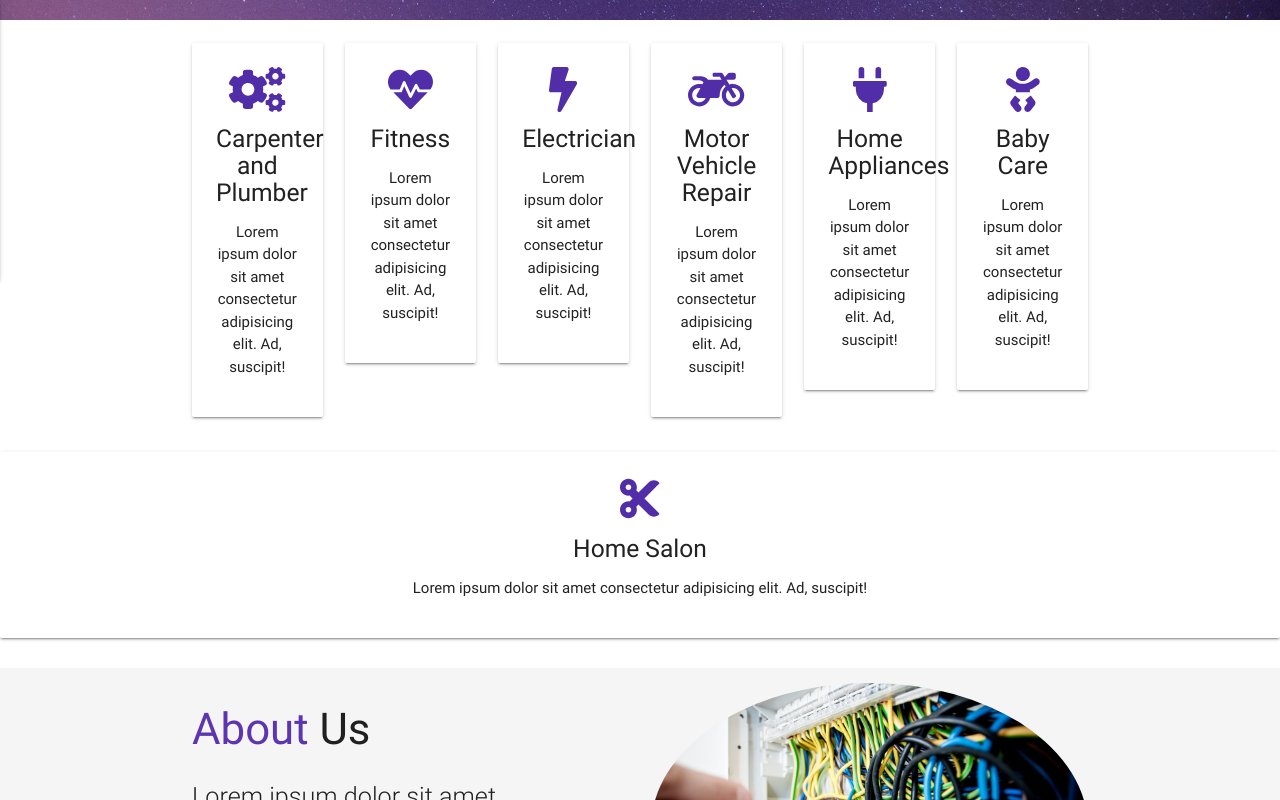
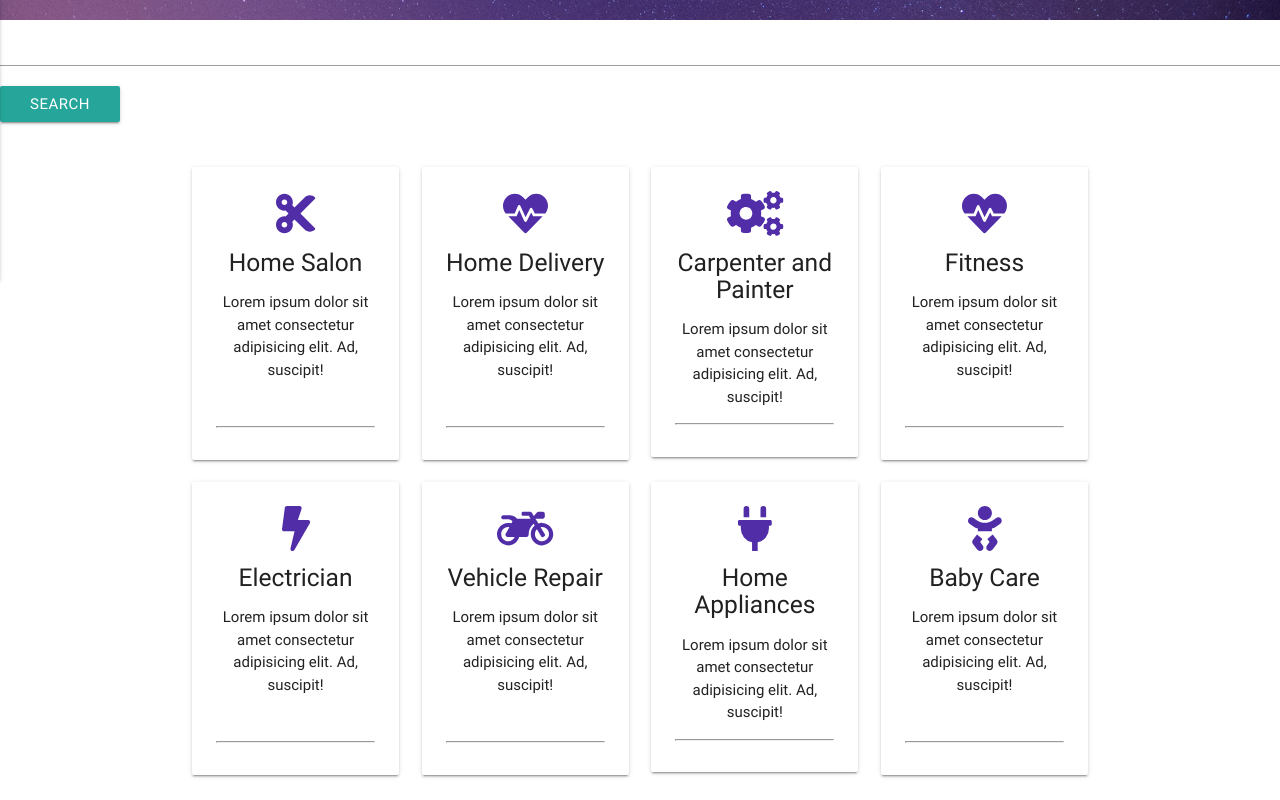
Before and after one commit to alizaidi67/alizaidi67.github.io, a plain HTML site: page index.html in a window 1280 px wide. Shown: the part 580-1380 px from the top of the page. Drawn offline with nearby package versions, Linux system fonts and the light colour scheme.

Commit message:
Update index.html

```diff
--- a/index.html
+++ b/index.html
@@ -32,10 +32,10 @@
               <a href="solutions.html">Solutions</a>
             </li>
             <li>
-              <a href="signup.html">Sign Up</a>
+              <a href="signup.html">Wanna Join ?</a>
             </li>
             <li>
-              <a href="#login-modal" class="btn purple modal-trigger">Login</a>
+              <a href="#login-modal" >Login</a>
             </li>
             <li>
               <a href="https://facebook.com">
@@ -74,7 +74,7 @@
               <div class="divider"></div>
             </li>
             <li>
-              <a href="#login-modal" class="btn purple modal-trigger">Login</a>
+              <a href="#login-modal" >Login</a>
             </li>
           </ul>
         </div>
@@ -95,62 +95,80 @@
       </div>
     </div>
   </header>
-
+    <div class = "buffer col 12"></div>
+      <header>
+        <div class = "container2">
+          <section class = "text-center col-12">
+          <input type="text" id="company">
+          <label for="search-bar"></label>
+          <a href =""><button type="button" class="btn btn-warning">Search</button></a>
+        </section>
+        </div><br>
+      </header>
+      <div class = "buffer2 col 12"></div>
   <!-- Section: Icon Boxes -->
   <section class="section section-icons center">
     <div class="container">
       <div class="row">
-        <div class="col s12 m2">
+        <div class="col m3">
+          <div class="card-panel">
+            <i class="fas fa-cut fa-3x deep-purple-text text-darken-2"></i>
+            <h5 class="grey-text text-darken-4">Home Salon</h5>
+            <p>Lorem ipsum dolor sit amet consectetur adipisicing elit. Ad, suscipit!</p><br><hr>
+          </div>
+         </div>
+         <div class="col m3">
+          <div class="card-panel">
+            <i class="fa fa-heartbeat fa-3x deep-purple-text text-darken-2"></i>
+            <h5 class="grey-text text-darken-4">Home Delivery</h5>
+            <p>Lorem ipsum dolor sit amet consectetur adipisicing elit. Ad, suscipit!</p><br><hr>
+          </div>
+        </div>
+        <div class="col m3">
           <div class="card-panel">
             <i class="fa fa-cogs fa-3x deep-purple-text text-darken-2"></i>
-            <h5 class="grey-text text-darken-4">Carpenter and Plumber</h5>
-            <p>Lorem ipsum dolor sit amet consectetur adipisicing elit. Ad, suscipit!</p>
+            <h5 class="grey-text text-darken-4">Carpenter and Painter</h5>
+            <p>Lorem ipsum dolor sit amet consectetur adipisicing elit. Ad, suscipit!</p><hr>
           </div>
         </div>
-        <div class="col s12 m2">
+        <div class="col m3">
           <div class="card-panel">
             <i class="fa fa-heartbeat fa-3x deep-purple-text text-darken-2"></i>
             <h5 class="grey-text text-darken-4">Fitness</h5>
-            <p>Lorem ipsum dolor sit amet consectetur adipisicing elit. Ad, suscipit!</p>
+            <p>Lorem ipsum dolor sit amet consectetur adipisicing elit. Ad, suscipit!</p><br><hr>
           </div>
         </div>
-        <div class="col s12 m2">
+        <div class="col m3">
           <div class="card-panel">
             <i class="fa fa-bolt fa-3x deep-purple-text text-darken-2"></i>
             <h5 class="grey-text text-darken-4">Electrician</h5>
-            <p>Lorem ipsum dolor sit amet consectetur adipisicing elit. Ad, suscipit!</p>
+            <p>Lorem ipsum dolor sit amet consectetur adipisicing elit. Ad, suscipit!</p><br><hr>
           </div>
             </div>
-
-          <div class="col s12 m2">
+          <div class="col m3">
           <div class="card-panel">
             <i class="fa fa-motorcycle fa-3x deep-purple-text text-darken-2"></i>
-            <h5 class="grey-text text-darken-4">Motor Vehicle Repair</h5>
-            <p>Lorem ipsum dolor sit amet consectetur adipisicing elit. Ad, suscipit!</p>
+            <h5 class="grey-text text-darken-4">Vehicle Repair</h5>
+            <p>Lorem ipsum dolor sit amet consectetur adipisicing elit. Ad, suscipit!</p><br><hr>
           </div>
         </div>
-          <div class="col s12 m2">
+          <div class="col m3">
           <div class="card-panel">
             <i class="fa fa-plug fa-3x deep-purple-text text-darken-2"></i>
             <h5 class="grey-text text-darken-4">Home Appliances</h5>
-            <p>Lorem ipsum dolor sit amet consectetur adipisicing elit. Ad, suscipit!</p>
+            <p>Lorem ipsum dolor sit amet consectetur adipisicing elit. Ad, suscipit!</p><hr>
           </div>
               </div>
-              <div class="col s12 m2">
+              <div class="col m3">
           <div class="card-panel">
             <i class="fa fa-baby fa-3x deep-purple-text text-darken-2"></i>
             <h5 class="grey-text text-darken-4">Baby Care</h5>
-            <p>Lorem ipsum dolor sit amet consectetur adipisicing elit. Ad, suscipit!</p>
+            <p>Lorem ipsum dolor sit amet consectetur adipisicing elit. Ad, suscipit!</p><br><hr>
           </div>
         </div>
           </div>
         </div>
-        <div class="col s12 m2">
-          <div class="card-panel">
-            <i class="fas fa-cut fa-3x deep-purple-text text-darken-2"></i>
-            <h5 class="grey-text text-darken-4">Home Salon</h5>
-            <p>Lorem ipsum dolor sit amet consectetur adipisicing elit. Ad, suscipit!</p>
-          </div>
+
     </div>
   </section>
 
```
